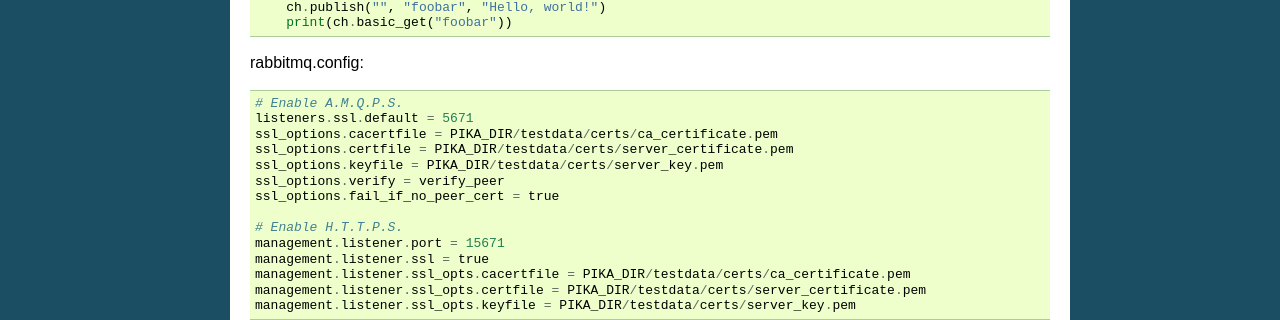
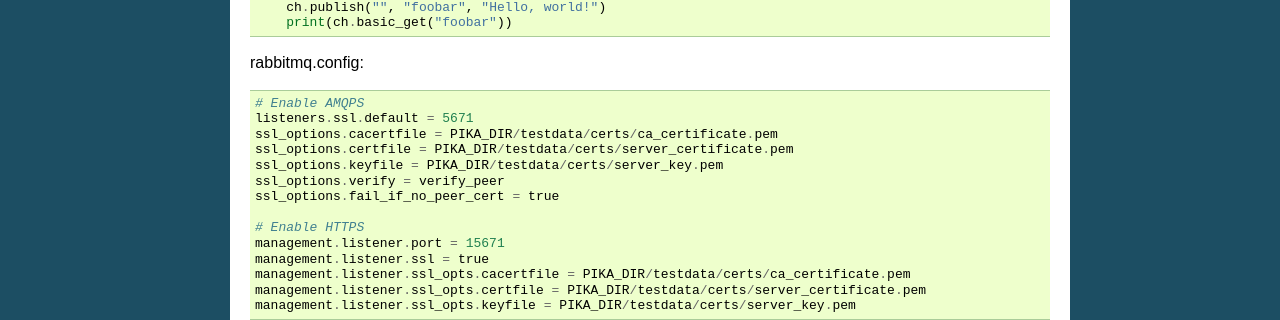
Before and after one commit to pika/pika, a Sphinx documentation site: the page built from docs/examples/tls_mutual_authentication.rst, in a window 1280 px wide. Shown: the part 479-799 px from the top of the page. Built offline with Sphinx 7.4.7, drawn with Linux system fonts in a browser that asks for light colours.

Commit message:
Remove periods in initialisms

```diff
--- a/docs/examples/tls_mutual_authentication.rst
+++ b/docs/examples/tls_mutual_authentication.rst
@@ -28,7 +28,7 @@ tls_example.py::
 
 rabbitmq.config::
 
-    # Enable A.M.Q.P.S.
+    # Enable AMQPS
     listeners.ssl.default = 5671
     ssl_options.cacertfile = PIKA_DIR/testdata/certs/ca_certificate.pem
     ssl_options.certfile = PIKA_DIR/testdata/certs/server_certificate.pem
@@ -36,7 +36,7 @@ rabbitmq.config::
     ssl_options.verify = verify_peer
     ssl_options.fail_if_no_peer_cert = true
 
-    # Enable H.T.T.P.S.
+    # Enable HTTPS
     management.listener.port = 15671
     management.listener.ssl = true
     management.listener.ssl_opts.cacertfile = PIKA_DIR/testdata/certs/ca_certificate.pem
```
